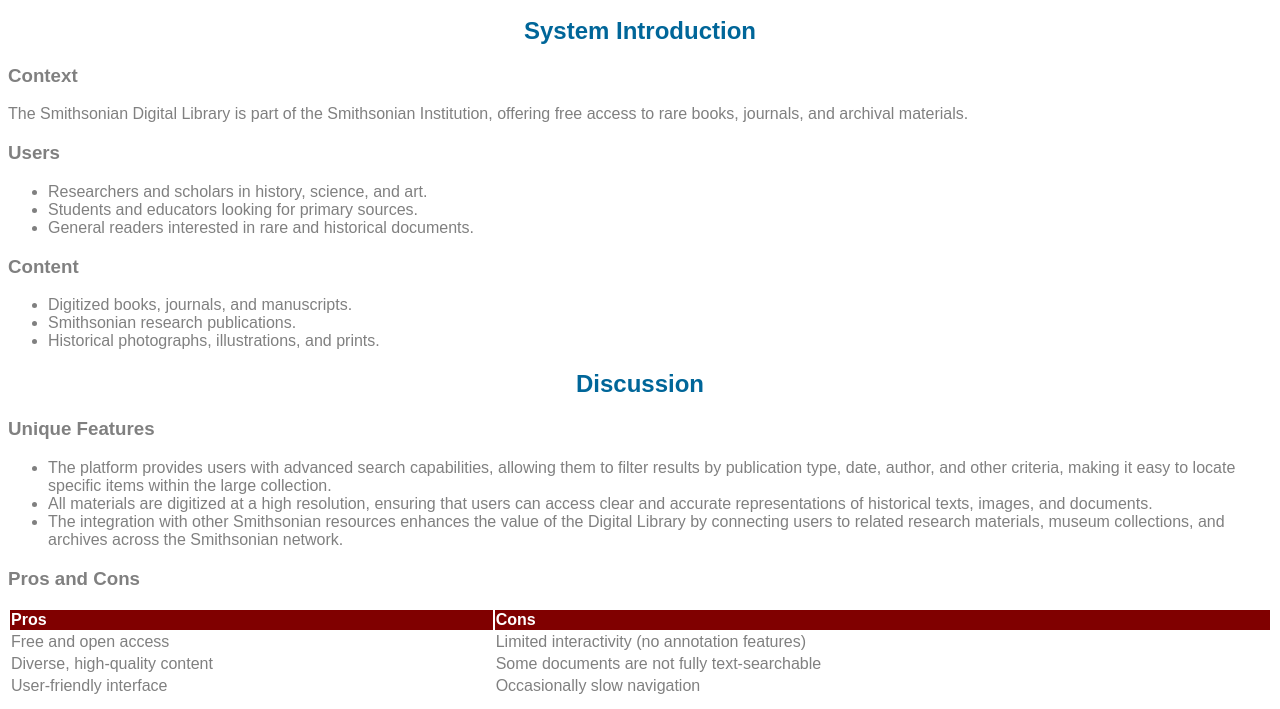
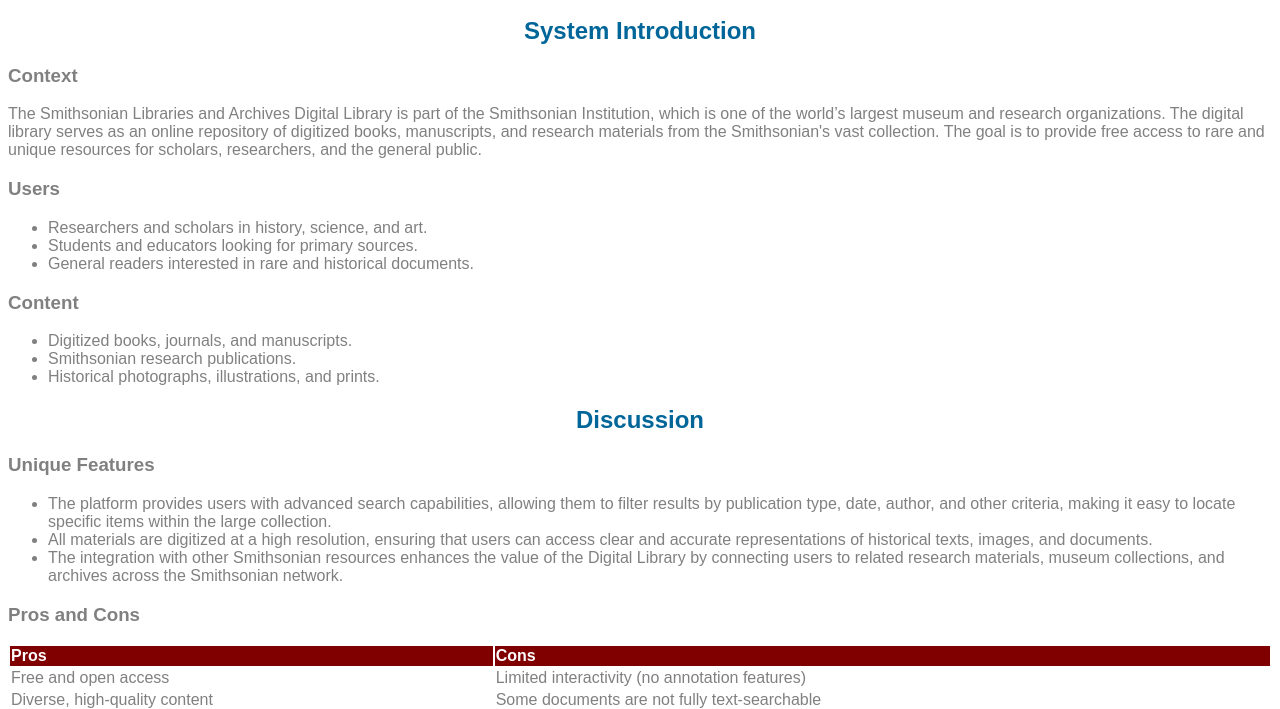
Before and after one commit to kyle-egan-cua/smithsonian-library-review, a plain HTML site: page index.html in a window 1280 px wide. Shown: the part 101-810 px from the top of the page. Drawn offline with Linux system fonts and the light colour scheme.

Commit message:
Update index.html

```diff
--- a/index.html
+++ b/index.html
@@ -42,7 +42,7 @@
 
     <h2>System Introduction</h2>
     <h3>Context</h3>
-    <p>The Smithsonian Digital Library is part of the Smithsonian Institution, offering free access to rare books, journals, and archival materials.</p>
+    <p>The Smithsonian Libraries and Archives Digital Library is part of the Smithsonian Institution, which is one of the world’s largest museum and research organizations. The digital library serves as an online repository of digitized books, manuscripts, and research materials from the Smithsonian's vast collection. The goal is to provide free access to rare and unique resources for scholars, researchers, and the general public.</p>
 
     <h3>Users</h3>
     <ul>
```
